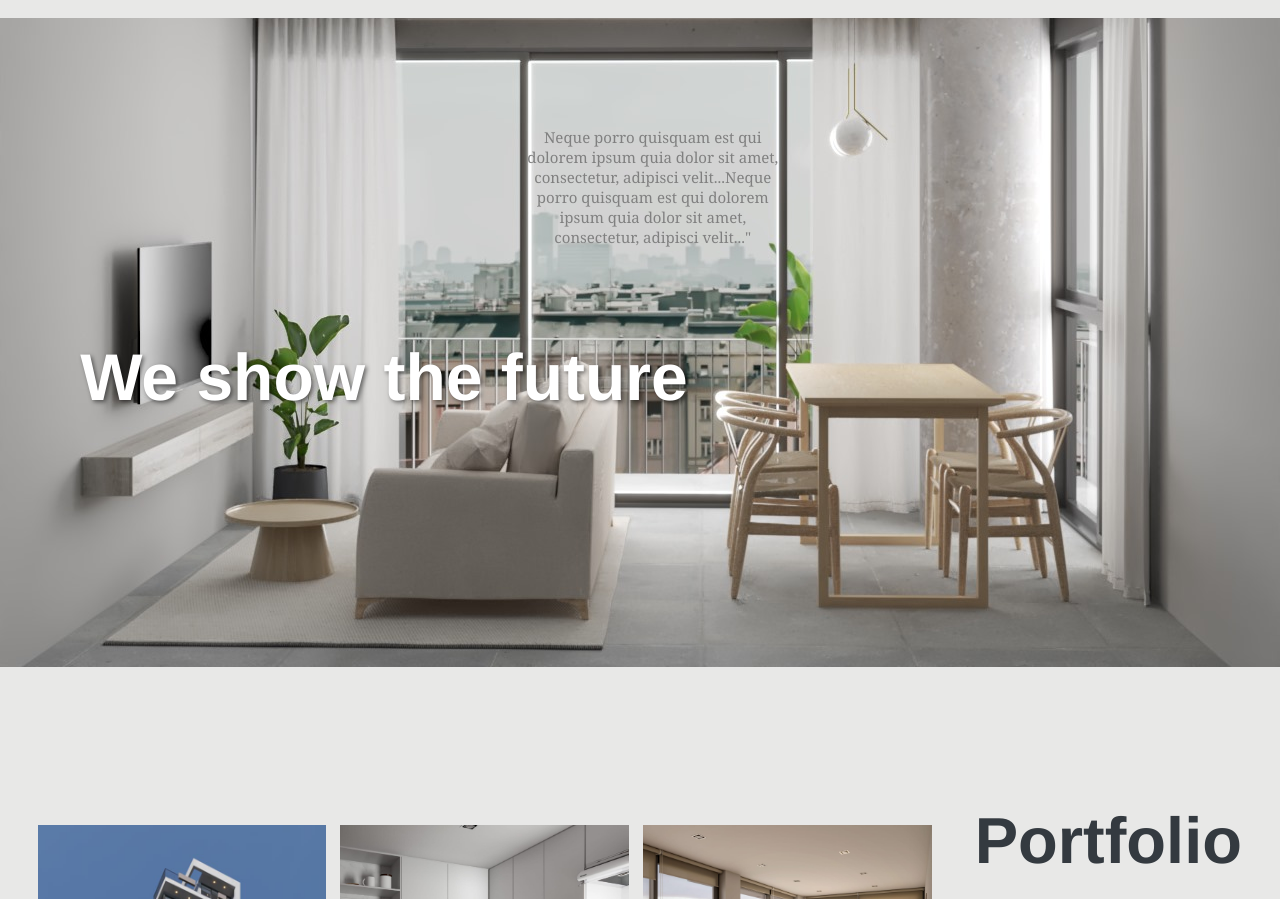
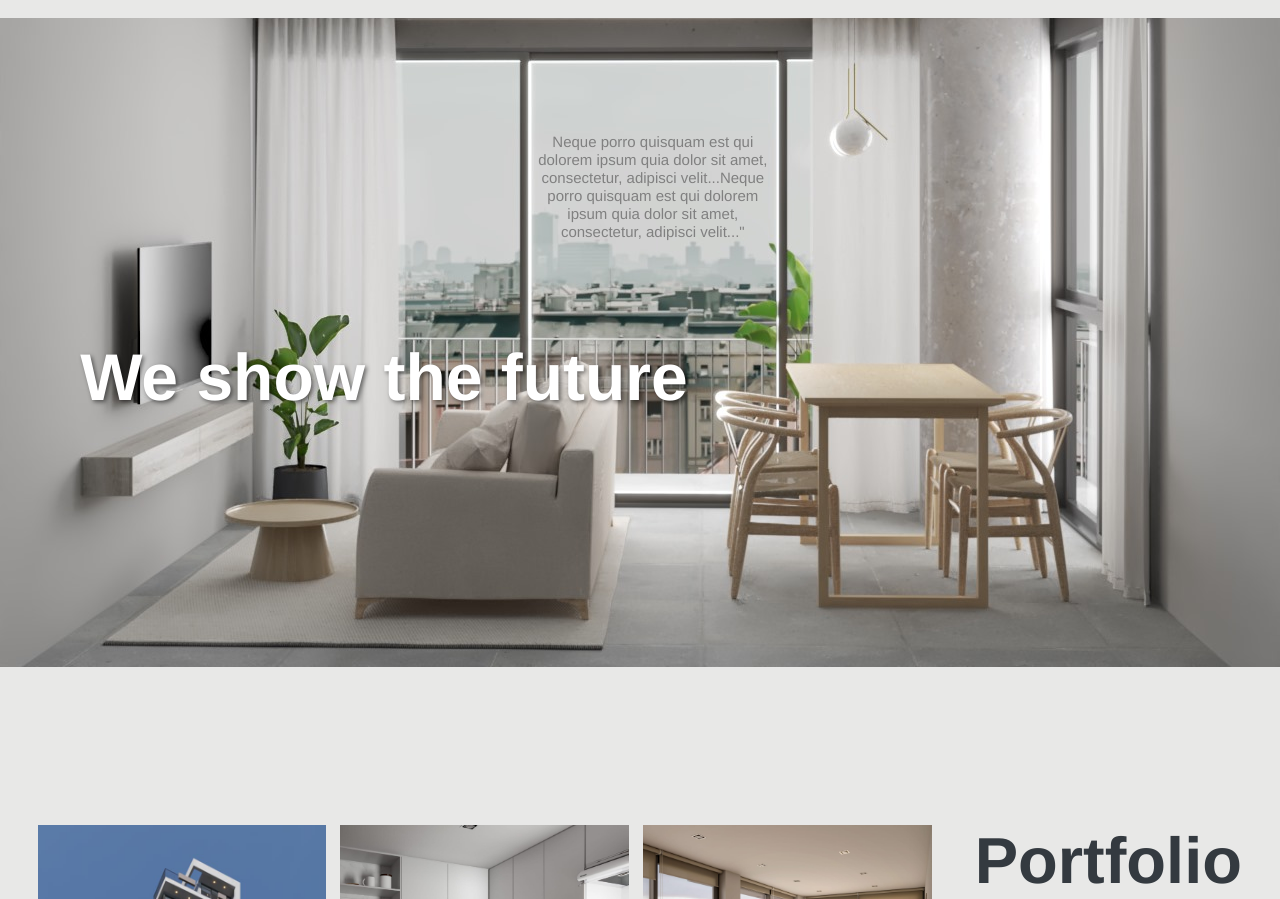
Before and after one commit to luccamicale/Mrenders, a website built with webpack: page src/index.html in a window 1280 px wide. Shown: the part 53-952 px from the top of the page. Built offline with nearby package versions, Linux system fonts and the light colour scheme; files whose address does not match are found by name.

Commit message:
style: :bug: I fixed a issue with class name

```diff
--- a/src/index.html
+++ b/src/index.html
@@ -14,8 +14,8 @@
             <img class="background" src="images/homelast.jpeg" alt="Back"/>
             <img class="background2" src="images/home_mobile1.jpeg" alt="Back"/>
 
-            <div class="text_description">
-                <span class="description"></span>
+            <div class="text_description_home">
+                <span class="description">Neque porro quisquam est qui dolorem ipsum quia dolor sit amet, consectetur, adipisci velit...Neque porro quisquam est qui dolorem ipsum quia dolor sit amet, consectetur, adipisci velit..."</span>
             </div>
             <div class="text_title">
                 <h1 class="title">We show the future</h1>
@@ -71,9 +71,9 @@
                     </div>
                 </div>
                 <div class="column">
-                    <div style="padding: 10%; margin-top: -90px;">
+                    <div style="padding: 10%; margin-top: -70px; margin-bottom: 23px;">
                         <h1 class="Text_Gallery" >Portfolio</h1>
-                        <span class="text_description">Neque porro quisquam est qui dolorem ipsum quia dolor sit amet, consectetur, adipisci velit...Neque porro quisquam est qui dolorem ipsum quia dolor sit amet, consectetur, adipisci velit..."
+                        <span style="margin-top: 30px;" class="text_description">Neque porro quisquam est qui dolorem ipsum quia dolor sit amet, consectetur, adipisci velit...Neque porro quisquam est qui dolorem ipsum quia dolor sit amet, consectetur, adipisci velit..."
 
                         </span>
                         <br/>
--- a/src/style.css
+++ b/src/style.css
@@ -53,14 +53,14 @@ body {
   text-shadow: 2px 2px 4px rgba(0, 0, 0, 0.5);
 }
 
-.text_description {
+.text_description_home {
   position: absolute;
   top: 30%; /* Centra verticalmente el contenido */
   left: 51%; /* Centra horizontalmente el contenido */
   transform: translate(-50%, -50%); /* Centra el contenido en el centro del contenedor */
   text-align: center;
   color: white;
-  width: 20%;
+  width: 19%;
   background-color: transparent;
   z-index: 1; /* Asegura que el contenido esté por encima de la imagen de fondo */
 }
@@ -68,8 +68,10 @@ body {
 
 
 .description {
-  font-size: 18px;
+  font-size: 15px;
   background-color: transparent;
+  color: gray;
+  font-weight: 100;
 }
 
 /* Estilos para el navbar */
@@ -268,7 +270,7 @@ body {
   .text_description {
     font-size: 15px;
     color: gray;
-    font-family: Georgia, 'Times New Roman', Times, serif;
+    font-family: Helvetica;
   }
 
   .Button_show_more {
@@ -285,7 +287,7 @@ body {
      background-color: transparent;
      border: 1px solid gray;
      width: 90px;
-     margin-top: 20px;
+     margin-top: 35px;
      transition: width 0.5s ease, background-color 0.5s ease;
   }
 
```
